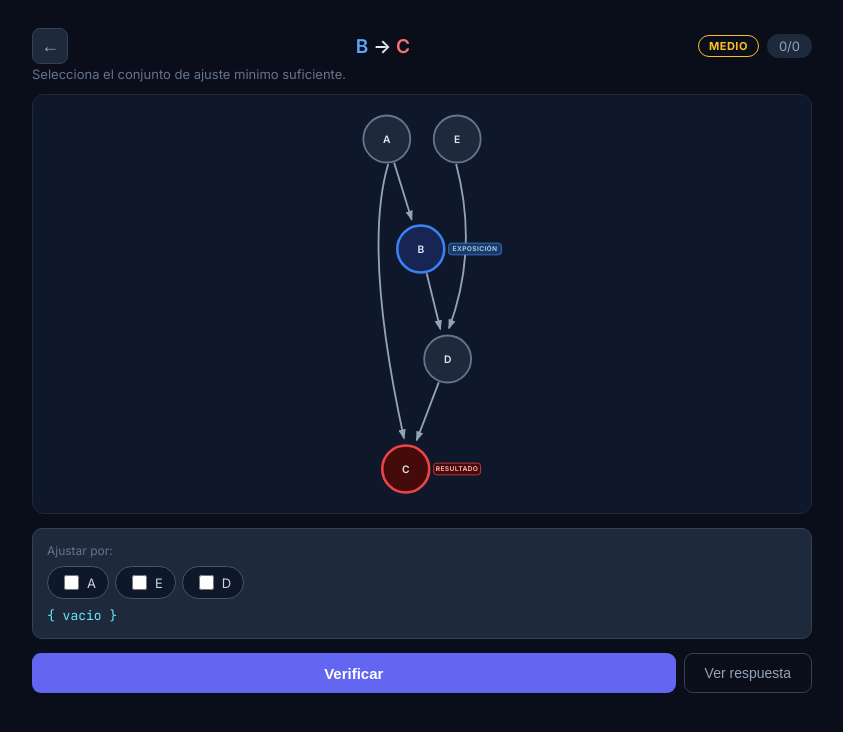
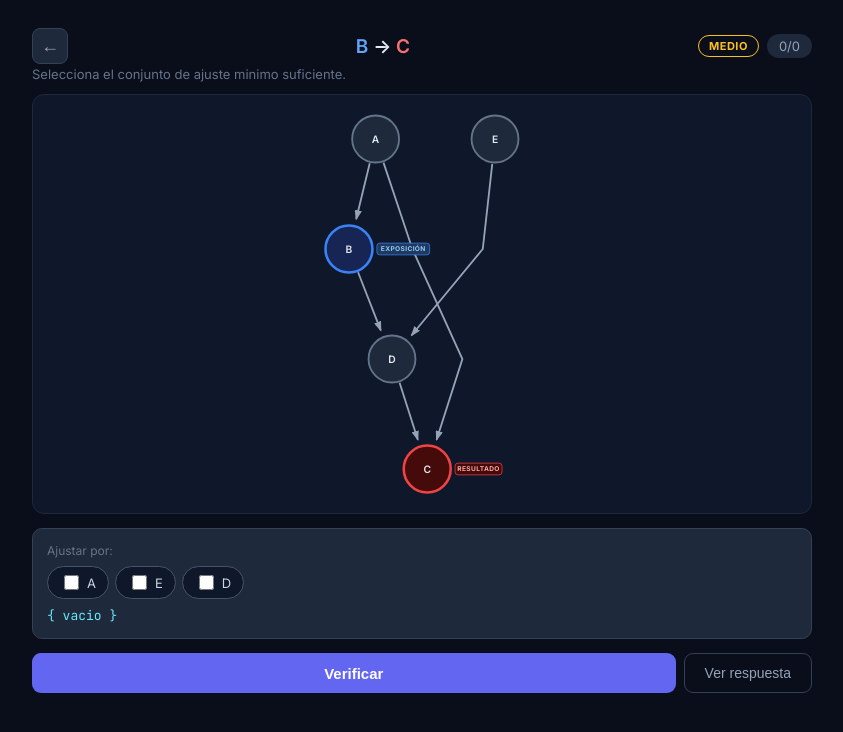
Before and after one commit to nutricioncondanii/daggle-pro, a React (Vite) app: page / in a window 1280 px wide. Both pictures are taken after a click on the button "Generar DAG". Shown: the top 732 px of the page, without its empty margins (218-1061 px from the left). Built offline with nearby package versions, Linux system fonts and the light colour scheme.

Commit message:
Dummy nodes: professional edge routing through invisible waypoints at intermediate layers

```diff
--- a/src/components/DagCanvas/DagCanvas.tsx
+++ b/src/components/DagCanvas/DagCanvas.tsx
@@ -14,14 +14,20 @@ interface Props {
 const R = 32;
 
 interface Pos { id: string; x: number; y: number }
+interface SimEdge { source: string; target: string }
 
-// ─── Force-directed layout with fixed Y layers ─────────────────────
+// ─── Layout engine ──────────────────────────────────────────────────
 
-function layout(g: DagGraph): Pos[] {
-  const n = g.nodes.length;
-  if (n === 0) return [];
+interface LayoutResult {
+  positions: Pos[];
+  /** For each original edge index, the waypoints (including dummies) to route through */
+  routes: Map<number, string[]>;
+}
 
-  // Step 1: Topological layering for Y (Kahn's)
+function layout(g: DagGraph): LayoutResult {
+  if (g.nodes.length === 0) return { positions: [], routes: new Map() };
+
+  // ── 1. Topological depth (Kahn's) ──
   const inDeg = new Map<string, number>();
   const fwd = new Map<string, string[]>();
   g.nodes.forEach(n => { inDeg.set(n.id, 0); fwd.set(n.id, []); });
@@ -34,7 +40,6 @@ function layout(g: DagGraph): Pos[] {
   let queue = g.nodes.filter(n => inDeg.get(n.id) === 0).map(n => n.id);
   const visited = new Set<string>();
   let curDepth = 0;
-
   while (queue.length) {
     const next: string[] = [];
     for (const id of queue) {
@@ -46,225 +51,225 @@ function layout(g: DagGraph): Pos[] {
         if (inDeg.get(c) === 0) next.push(c);
       }
     }
-    if (next.length > 0 || queue.some(id => !visited.has(id))) curDepth++;
+    if (next.length > 0) curDepth++;
     queue = next;
   }
-  // Assign remaining nodes
-  for (const node of g.nodes) {
-    if (!depth.has(node.id)) depth.set(node.id, curDepth++);
+  for (const n of g.nodes) {
+    if (!depth.has(n.id)) depth.set(n.id, curDepth++);
   }
 
+  // ── 2. Create dummy nodes for edges that skip layers ──
+  const allIds = new Set(g.nodes.map(n => n.id));
+  const dummyIds = new Set<string>();
+  const routes = new Map<number, string[]>(); // edgeIndex → [source, dummy1, dummy2, ..., target]
+  const simEdges: SimEdge[] = []; // edges for force simulation (with dummies)
+
+  g.edges.forEach((e, idx) => {
+    const sd = depth.get(e.source) ?? 0;
+    const td = depth.get(e.target) ?? 0;
+    const span = td - sd;
+
+    if (span <= 1) {
+      // Direct edge, no dummies needed
+      routes.set(idx, [e.source, e.target]);
+      simEdges.push({ source: e.source, target: e.target });
+    } else {
+      // Insert dummy at each intermediate layer
+      const chain: string[] = [e.source];
+      let prev = e.source;
+      for (let d = sd + 1; d < td; d++) {
+        const dummyId = `__d_${idx}_${d}`;
+        dummyIds.add(dummyId);
+        allIds.add(dummyId);
+        depth.set(dummyId, d);
+        chain.push(dummyId);
+        simEdges.push({ source: prev, target: dummyId });
+        prev = dummyId;
+      }
+      chain.push(e.target);
+      simEdges.push({ source: prev, target: e.target });
+      routes.set(idx, chain);
+    }
+  });
+
+  // ── 3. Build layer groups (real + dummy nodes) ──
   const yGap = 150;
+  const cx = 350;
+  const xGap = 160;
 
-  // Step 2: Initial X — spread nodes at each depth evenly
   const byDepth = new Map<number, string[]>();
-  for (const node of g.nodes) {
-    const d = depth.get(node.id) || 0;
+  for (const id of allIds) {
+    const d = depth.get(id) || 0;
     if (!byDepth.has(d)) byDepth.set(d, []);
-    byDepth.get(d)!.push(node.id);
+    byDepth.get(d)!.push(id);
   }
 
-  const cx = 350;
-  const xGap = 160;
+  // Initial X positions
   const x = new Map<string, number>();
-  for (const [, nodes] of byDepth) {
-    const w = (nodes.length - 1) * xGap;
-    nodes.forEach((id, i) => x.set(id, cx + i * xGap - w / 2));
+  for (const [, ids] of byDepth) {
+    const w = (ids.length - 1) * xGap;
+    ids.forEach((id, i) => x.set(id, cx + i * xGap - w / 2));
   }
 
-  // Step 3: Force simulation (X only, Y is fixed)
+  // ── 4. Force simulation (X only) ──
+  const allNodeIds = [...allIds];
+  const totalNodes = allNodeIds.length;
   const vx = new Map<string, number>();
-  g.nodes.forEach(n => vx.set(n.id, 0));
+  allNodeIds.forEach(id => vx.set(id, 0));
 
-  const REPULSION = 8000;
-  const SPRING = 0.04;
+  const REPULSION = 10000;
+  const SPRING = 0.03;
   const DAMPING = 0.85;
   const MIN_DIST = R * 3;
 
-  for (let iter = 0; iter < 120; iter++) {
-    // Repulsion: every pair pushes apart horizontally
-    for (let i = 0; i < n; i++) {
-      for (let j = i + 1; j < n; j++) {
-        const a = g.nodes[i].id, b = g.nodes[j].id;
+  for (let iter = 0; iter < 150; iter++) {
+    // Node-node repulsion (horizontal)
+    for (let i = 0; i < totalNodes; i++) {
+      for (let j = i + 1; j < totalNodes; j++) {
+        const a = allNodeIds[i], b = allNodeIds[j];
         const ax = x.get(a)!, bx = x.get(b)!;
         const ay = (depth.get(a) || 0) * yGap;
         const by = (depth.get(b) || 0) * yGap;
-        const dx = bx - ax;
-        const dy = by - ay;
-        const distSq = dx * dx + dy * dy;
-        const dist = Math.sqrt(distSq) || 1;
-
-        // Only apply horizontal repulsion
-        const force = REPULSION / (distSq || 1);
+        const dx = bx - ax, dy = by - ay;
+        const distSq = dx * dx + dy * dy || 1;
+        const dist = Math.sqrt(distSq);
+        const force = REPULSION / distSq;
         const fx = (dx / dist) * force;
-
         vx.set(a, (vx.get(a) || 0) - fx);
         vx.set(b, (vx.get(b) || 0) + fx);
       }
     }
 
-    // Spring attraction along edges
-    for (const e of g.edges) {
-      const sx = x.get(e.source)!, tx = x.get(e.target)!;
-      const dx = tx - sx;
+    // Spring attraction along simulation edges
+    for (const e of simEdges) {
+      const dx = (x.get(e.target) || cx) - (x.get(e.source) || cx);
       const force = dx * SPRING;
       vx.set(e.source, (vx.get(e.source) || 0) + force);
       vx.set(e.target, (vx.get(e.target) || 0) - force);
     }
 
-    // Center gravity (weak pull toward cx)
-    for (const node of g.nodes) {
-      const nx = x.get(node.id)!;
-      vx.set(node.id, (vx.get(node.id) || 0) + (cx - nx) * 0.002);
+    // Center gravity
+    for (const id of allNodeIds) {
+      vx.set(id, (vx.get(id) || 0) + (cx - (x.get(id) || cx)) * 0.003);
     }
 
-    // Apply velocities with damping
-    for (const node of g.nodes) {
-      const vel = (vx.get(node.id) || 0) * DAMPING;
-      vx.set(node.id, vel);
-      x.set(node.id, (x.get(node.id) || cx) + vel);
+    // Apply velocities
+    for (const id of allNodeIds) {
+      const vel = (vx.get(id) || 0) * DAMPING;
+      vx.set(id, vel);
+      x.set(id, (x.get(id) || cx) + vel);
     }
 
-    // Enforce minimum horizontal spacing between nodes at same depth
-    for (const [, nodes] of byDepth) {
-      if (nodes.length < 2) continue;
-      const sorted = [...nodes].sort((a, b) => (x.get(a) || 0) - (x.get(b) || 0));
+    // Minimum spacing per layer
+    for (const [, ids] of byDepth) {
+      if (ids.length < 2) continue;
+      const sorted = [...ids].sort((a, b) => (x.get(a) || 0) - (x.get(b) || 0));
       for (let i = 1; i < sorted.length; i++) {
-        const prevX = x.get(sorted[i - 1])!;
-        const curX = x.get(sorted[i])!;
-        if (curX - prevX < MIN_DIST) {
-          const push = (MIN_DIST - (curX - prevX)) / 2;
-          x.set(sorted[i - 1], prevX - push);
-          x.set(sorted[i], curX + push);
-        }
-      }
-    }
-
-    // Edge-node repulsion: push nodes away from edges that don't belong to them
-    // This prevents nodes from sitting on top of arrows
-    for (const edge of g.edges) {
-      const sx = x.get(edge.source)!, tx = x.get(edge.target)!;
-      const sy = (depth.get(edge.source) || 0) * yGap;
-      const ty = (depth.get(edge.target) || 0) * yGap;
-
-      for (const node of g.nodes) {
-        if (node.id === edge.source || node.id === edge.target) continue;
-        const nx = x.get(node.id)!;
-        const ny = (depth.get(node.id) || 0) * yGap;
-
-        // Only check nodes whose Y is between source and target Y
-        if (ny <= Math.min(sy, ty) || ny >= Math.max(sy, ty)) continue;
-
-        // Project node onto the edge line to find closest X on the edge at this Y
-        const t = (ny - sy) / ((ty - sy) || 1);
-        const edgeXAtNodeY = sx + t * (tx - sx);
-        const dist = Math.abs(nx - edgeXAtNodeY);
-
-        if (dist < R * 2.5) {
-          // Push node away from the edge
-          const push = (R * 2.5 - dist) * 0.3;
-          const dir = nx >= edgeXAtNodeY ? 1 : -1;
-          vx.set(node.id, (vx.get(node.id) || 0) + dir * push);
+        const px = x.get(sorted[i - 1])!, cx2 = x.get(sorted[i])!;
+        if (cx2 - px < MIN_DIST) {
+          const push = (MIN_DIST - (cx2 - px)) / 2;
+          x.set(sorted[i - 1], px - push);
+          x.set(sorted[i], cx2 + push);
         }
       }
     }
   }
 
-  // Step 4: Re-center everything
+  // Re-center
   let minX = Infinity, maxX = -Infinity;
-  for (const node of g.nodes) {
-    const nx = x.get(node.id)!;
+  for (const id of allNodeIds) {
+    const nx = x.get(id)!;
     if (nx < minX) minX = nx;
     if (nx > maxX) maxX = nx;
   }
   const shift = cx - (minX + maxX) / 2;
-  for (const node of g.nodes) x.set(node.id, x.get(node.id)! + shift);
+  for (const id of allNodeIds) x.set(id, x.get(id)! + shift);
 
-  // Build positions
-  return g.nodes.map(node => ({
-    id: node.id,
-    x: x.get(node.id) || cx,
-    y: 70 + (depth.get(node.id) || 0) * yGap,
+  // Build positions for ALL nodes (real + dummy)
+  const positions: Pos[] = allNodeIds.map(id => ({
+    id,
+    x: x.get(id) || cx,
+    y: 70 + (depth.get(id) || 0) * yGap,
   }));
+
+  return { positions, routes };
 }
 
-// ─── Edge routing: straight lines, curve only when hitting a node ────
+// ─── Edge rendering ─────────────────────────────────────────────────
 
-function distToSeg(px: number, py: number, x1: number, y1: number, x2: number, y2: number): number {
-  const dx = x2 - x1, dy = y2 - y1;
-  const lenSq = dx * dx + dy * dy;
-  if (lenSq < 1) return Math.hypot(px - x1, py - y1);
-  const t = Math.max(0, Math.min(1, ((px - x1) * dx + (py - y1) * dy) / lenSq));
-  return Math.hypot(px - (x1 + t * dx), py - (y1 + t * dy));
-}
+function buildRoutedEdge(waypoints: Pos[]): string {
+  if (waypoints.length < 2) return '';
 
-function buildEdge(
-  src: Pos, tgt: Pos,
-  allPositions: Pos[],
-  srcId: string, tgtId: string,
-): string {
-  const dx = tgt.x - src.x, dy = tgt.y - src.y;
-  const len = Math.hypot(dx, dy);
-  if (len < 1) return '';
-  const ux = dx / len, uy = dy / len;
+  const first = waypoints[0];
+  const last = waypoints[waypoints.length - 1];
 
-  const x1 = src.x + ux * (R + 2);
-  const y1 = src.y + uy * (R + 2);
-  const x2 = tgt.x - ux * (R + 10);
-  const y2 = tgt.y - uy * (R + 10);
-
-  // Check if straight line hits any node
-  const AVOID = R + 12;
-  let obstruction: Pos | null = null;
-  let minDist = Infinity;
-
-  for (const p of allPositions) {
-    if (p.id === srcId || p.id === tgtId) continue;
-    const d = distToSeg(p.x, p.y, x1, y1, x2, y2);
-    if (d < AVOID && d < minDist) {
-      minDist = d;
-      obstruction = p;
-    }
+  if (waypoints.length === 2) {
+    // Direct edge — straight line
+    const dx = last.x - first.x, dy = last.y - first.y;
+    const len = Math.hypot(dx, dy);
+    if (len < 1) return '';
+    const ux = dx / len, uy = dy / len;
+    return `M${first.x + ux * (R + 2)},${first.y + uy * (R + 2)} L${last.x - ux * (R + 10)},${last.y - uy * (R + 10)}`;
   }
 
-  if (!obstruction) {
-    return `M${x1},${y1} L${x2},${y2}`;
+  // Multi-segment through dummies — polyline
+  const parts: string[] = [];
+
+  for (let i = 0; i < waypoints.length - 1; i++) {
+    const s = waypoints[i];
+    const t = waypoints[i + 1];
+    const dx = t.x - s.x, dy = t.y - s.y;
+    const len = Math.hypot(dx, dy);
+    if (len < 1) continue;
+    const ux = dx / len, uy = dy / len;
+
+    // First segment: start from circle edge
+    // Last segment: end at circle edge (with arrow space)
+    // Middle segments: point-to-point through dummies
+    const startPad = i === 0 ? R + 2 : 0;
+    const endPad = i === waypoints.length - 2 ? R + 10 : 0;
+
+    const x1 = s.x + ux * startPad;
+    const y1 = s.y + uy * startPad;
+    const x2 = t.x - ux * endPad;
+    const y2 = t.y - uy * endPad;
+
+    if (i === 0) {
+      parts.push(`M${x1},${y1}`);
+    }
+    parts.push(`L${x2},${y2}`);
   }
 
-  // Curve to avoid: go to the side with more room
-  // Check how much space is to the left vs right of the obstructing node
-  const leftSpace = obstruction.x - Math.min(x1, x2);
-  const rightSpace = Math.max(x1, x2) - obstruction.x;
-  const goRight = rightSpace >= leftSpace;
-
-  // Control point: offset horizontally from the obstruction
-  const offset = AVOID + 35;
-  const cpx = obstruction.x + (goRight ? offset : -offset);
-  const cpy = obstruction.y;
-
-  return `M${x1},${y1} Q${cpx},${cpy} ${x2},${y2}`;
+  return parts.join(' ');
 }
 
 // ─── Component ──────────────────────────────────────────────────────
 
 export default function DagCanvas({ graph, showRoles, selectedNodes, onNodeClick, height = 420 }: Props) {
-  const positions = useMemo(() => layout(graph), [graph]);
+  const { positions, routes } = useMemo(() => layout(graph), [graph]);
+
   const posMap = useMemo(() => {
     const m = new Map<string, Pos>();
     positions.forEach(p => m.set(p.id, p));
     return m;
   }, [positions]);
 
+  // Only real nodes (filter out dummies)
+  const realPositions = useMemo(
+    () => positions.filter(p => !p.id.startsWith('__d_')),
+    [positions]
+  );
+
   const vb = useMemo(() => {
     const padX = 120, padY = 60;
     let x0 = Infinity, x1 = -Infinity, y0 = Infinity, y1 = -Infinity;
-    for (const p of positions) {
+    for (const p of realPositions) {
       x0 = Math.min(x0, p.x); x1 = Math.max(x1, p.x);
       y0 = Math.min(y0, p.y); y1 = Math.max(y1, p.y);
     }
     if (!isFinite(x0)) return '0 0 600 400';
     return `${x0 - padX} ${y0 - padY} ${x1 - x0 + padX * 2} ${y1 - y0 + padY * 2}`;
-  }, [positions]);
+  }, [realPositions]);
 
   return (
     <div className="dag-canvas" style={{ height }}>
@@ -276,17 +281,18 @@ export default function DagCanvas({ graph, showRoles, selectedNodes, onNodeClick
           </marker>
         </defs>
 
-        {/* Edges */}
+        {/* Edges — routed through dummy waypoints */}
         {graph.edges.map((e, i) => {
-          const s = posMap.get(e.source), t = posMap.get(e.target);
-          if (!s || !t) return null;
-          const d = buildEdge(s, t, positions, e.source, e.target);
+          const route = routes.get(i);
+          if (!route) return null;
+          const waypoints = route.map(id => posMap.get(id)).filter(Boolean) as Pos[];
+          const d = buildRoutedEdge(waypoints);
           if (!d) return null;
-          return <path key={i} d={d} fill="none"
+          return <path key={`e${i}`} d={d} fill="none"
             stroke="#94a3b8" strokeWidth={2.5} markerEnd="url(#ah)" />;
         })}
 
-        {/* Nodes */}
+        {/* Nodes (only real, not dummies) */}
         {graph.nodes.map(node => {
           const p = posMap.get(node.id);
           if (!p) return null;
```
